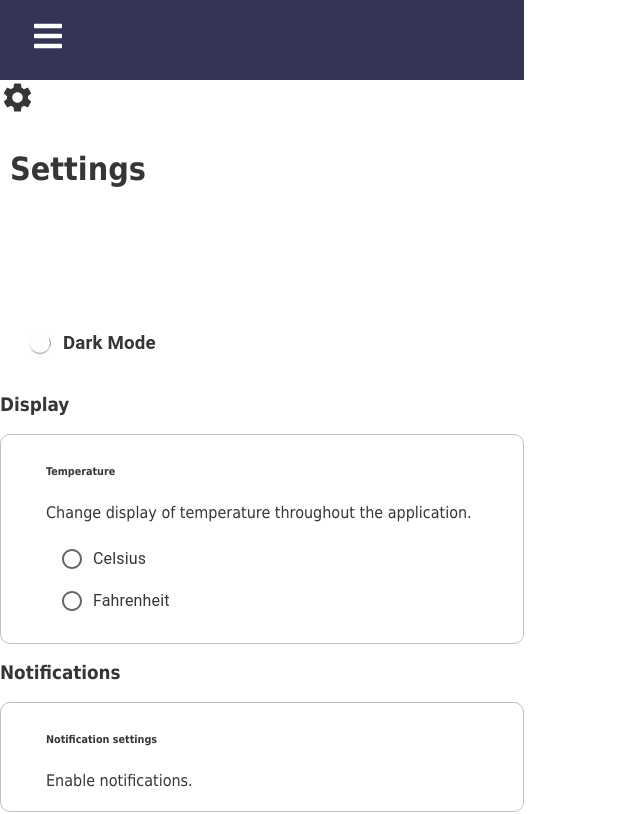
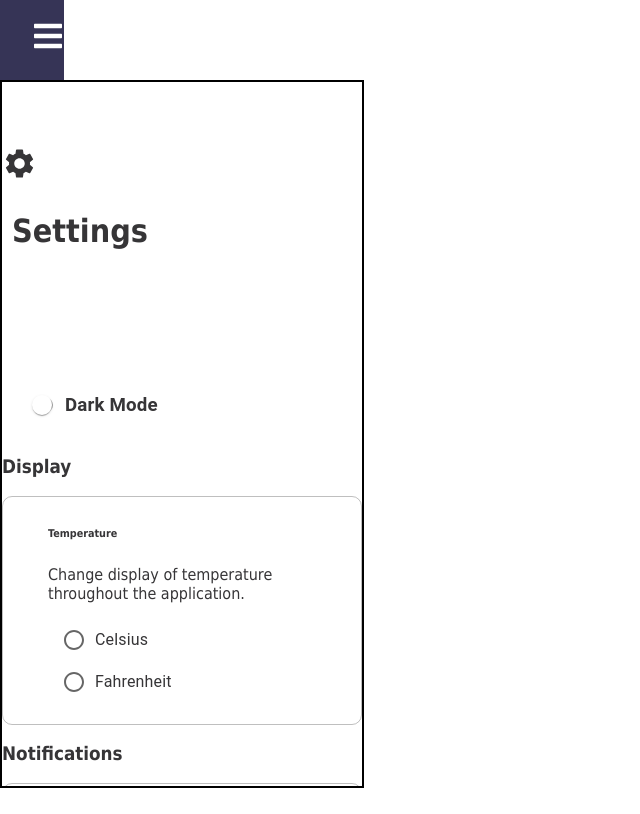
Before and after one commit to favour33/weather-app, a React (Create React App) app: page /settings in a window 1280 px wide. Shown: the top 814 px of the page, without its empty margins (0-640 px from the left). Built offline with nearby package versions, Linux system fonts and the light colour scheme.

Commit message:
settings resize

```diff
--- a/src/css/index.css
+++ b/src/css/index.css
@@ -197,3 +197,13 @@ code {
   margin-inline-end: 0px;
   font-weight: normal;
 }
+
+
+/*==================settings section=================*/
+#scrollContainerSettings{
+  display: flex;
+  flex-direction: column;
+  overflow-y: scroll;
+  width: 360px;
+  height: 640px;
+}
--- a/src/pages/Settings.js
+++ b/src/pages/Settings.js
@@ -9,6 +9,7 @@ import Display from "./settings/display"
 import padding from "./settings/components/padding";
 import SettingsIcon from '@mui/icons-material/Settings';
 import Button from '@mui/material/Button';
+import "../css/index.css";
 
 import ControlledRadioButtonsGroup from "./settings/components/ChangeUnits";
 
@@ -81,8 +82,10 @@ const App = () => {
 
   //main layout
   return (
+    <>
+      <div className="appContainer">
         <div className="App">
-    <div className="container my-5">
+        <div className="container my-5" id="scrollContainerSettings">
 
           <SettingsIcon fontSize="large"/>
           <Title/>
@@ -124,6 +127,8 @@ const App = () => {
         </div>
 
         </div>
+      </div>
+    </>
   );
 };
 export default App;
```
Lines whose indentation alone changed are shown as unchanged.
